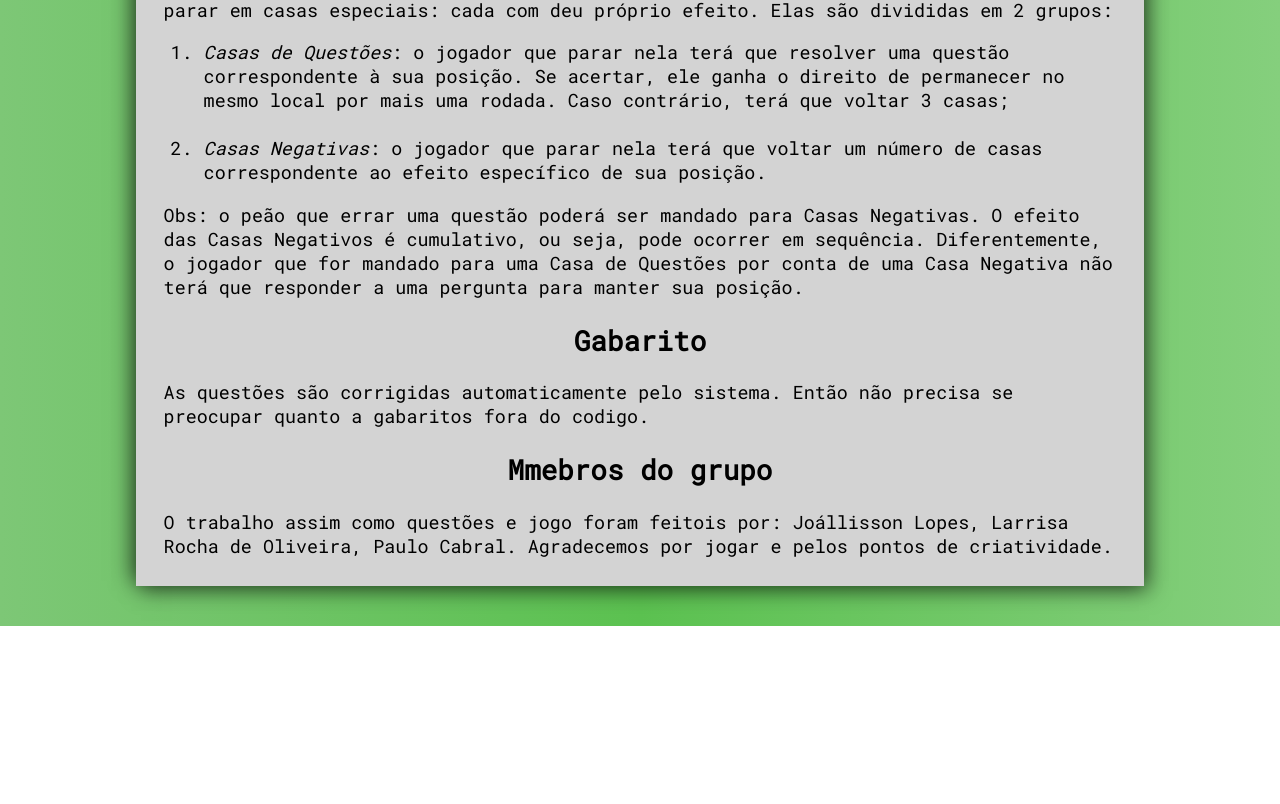
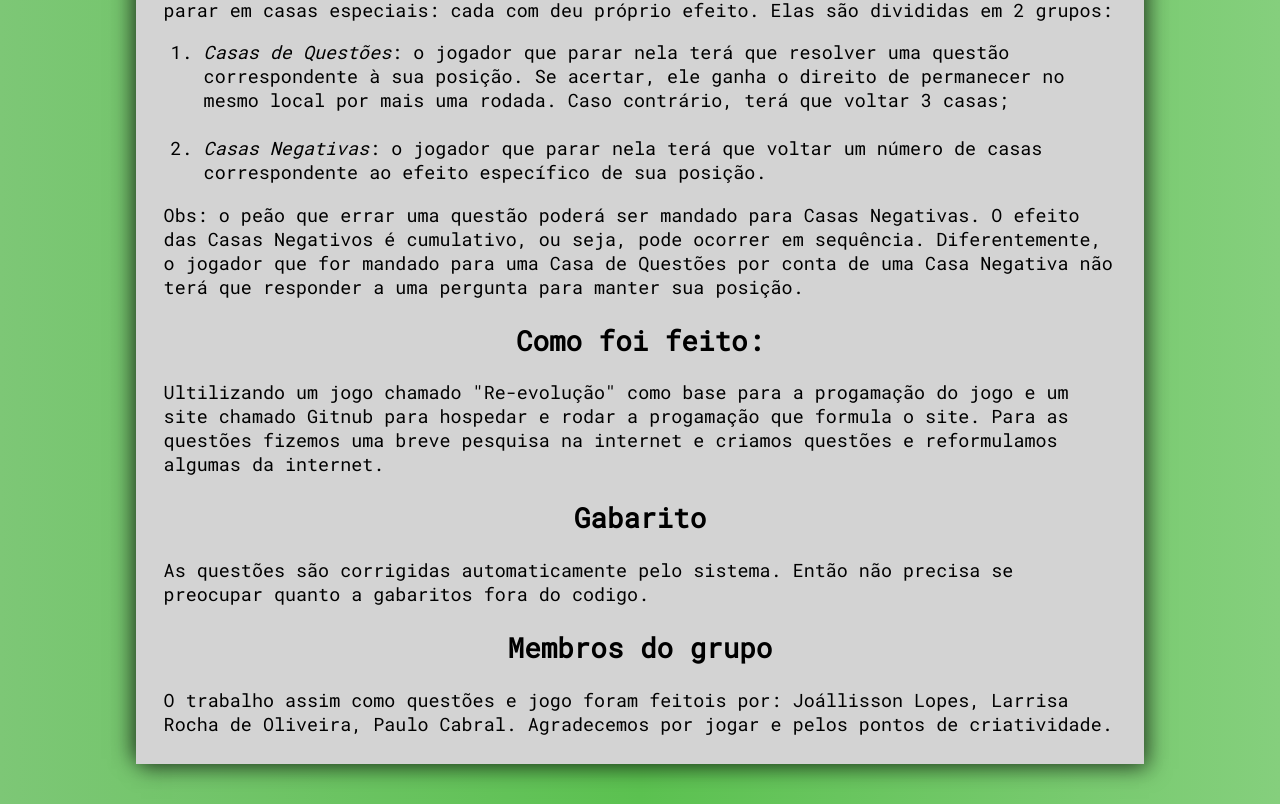
Before and after one commit to joallisson222/TrabalhoJogo, a plain HTML site: page Configuracoes/Regras.html in a window 1280 px wide. Shown: the part 522-1326 px from the top of the page. Before the commit the page ends 1148 px from the top, so only its background shows below. Drawn offline with Linux system fonts and the light colour scheme.

Commit message:
Update Regras.html

```diff
--- a/Configuracoes/Regras.html
+++ b/Configuracoes/Regras.html
@@ -47,9 +47,18 @@
             <li><i>Casas Negativas</i>: o jogador que parar nela terá que voltar um número de casas correspondente ao efeito específico de sua posição.</li>
         </ol>
         Obs: o peão que errar uma questão poderá ser mandado para Casas Negativas. O efeito das Casas Negativos é cumulativo, ou seja, pode ocorrer em sequência. Diferentemente, o jogador que for mandado para uma Casa de Questões por conta de uma Casa Negativa não terá que responder a uma pergunta para manter sua posição.
+
+
+
+        <h2>Como foi feito:</h2>
+        Ultilizando um jogo chamado "Re-evolução" como base para a progamação do jogo e um site chamado Gitnub para hospedar e rodar a progamação que formula o site.
+        Para as questões fizemos uma breve pesquisa na internet e criamos questões e reformulamos algumas da internet.
+
+
+
         <h2>Gabarito</h2>
         As questões são corrigidas automaticamente pelo sistema. Então não precisa se preocupar quanto a gabaritos fora do codigo.
-        <h2>Mmebros do grupo</h2>
+        <h2>Membros do grupo</h2>
         O trabalho assim como questões e jogo foram feitois por: Joállisson Lopes, Larrisa Rocha de Oliveira, Paulo Cabral. Agradecemos por jogar e pelos pontos de criatividade.
     </main>
 
```
